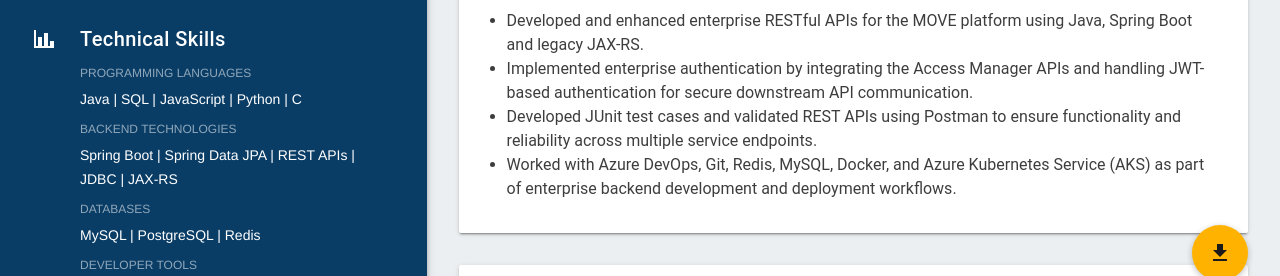
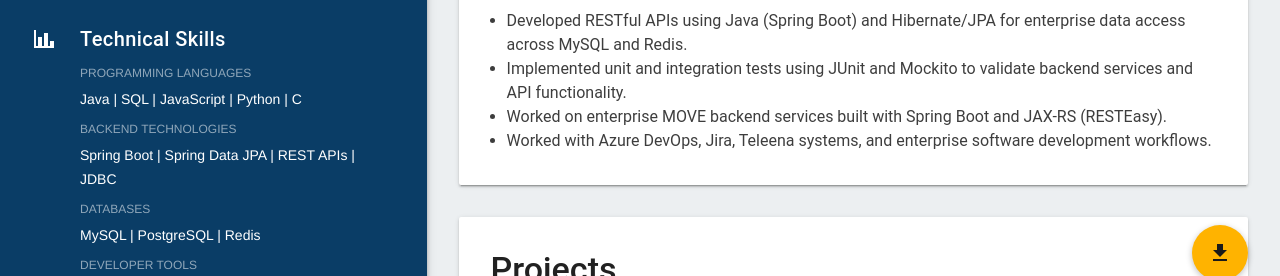
Before and after one commit to KartikHalkunde/kartikhalkunde.github.io, a plain HTML site: page index.html in a window 1280 px wide. Shown: the part 487-763 px from the top of the page. Drawn offline with Linux system fonts and the light colour scheme.

Commit message:
Updated designation in MLSC Club

```diff
--- a/index.html
+++ b/index.html
@@ -84,7 +84,7 @@
                         <li>
                             <p class="mdl-typography--caption mdl-typography--caption-color-contrast">Backend
                                 Technologies</p>
-                            <p class="mdl-typography--body-1">Spring Boot | Spring Data JPA | REST APIs | JDBC | JAX-RS
+                            <p class="mdl-typography--body-1">Spring Boot | Spring Data JPA | REST APIs | JDBC
                             </p>
                         </li>
                         <li>
@@ -101,8 +101,7 @@
                         <li>
                             <p class="mdl-typography--caption mdl-typography--caption-color-contrast">Core CS Concepts
                             </p>
-                            <p class="mdl-typography--body-1">Data Structures & Algorithms | OOP | DBMS | OS | System
-                                Design</p>
+                            <p class="mdl-typography--body-1">Data Structures & Algorithms | OOP | DBMS </p>
                         </li>
                     </ul>
                 </div>
@@ -139,17 +138,10 @@
                         Summer 2026 | Mumbai, India
                     </p>
                     <ul class="mdl-typography--subhead mdl-typography--subhead-color-contrast">
-                        <li>Developed and enhanced enterprise RESTful APIs for the MOVE platform using Java, Spring Boot
-                            and legacy JAX-RS.</li>
-                        <li>Implemented enterprise authentication by integrating the Access Manager APIs and handling
-                            JWT-based authentication
-                            for secure downstream API communication.</li>
-                        <li>Developed JUnit test cases and validated REST APIs using Postman to ensure functionality and
-                            reliability across
-                            multiple service endpoints.</li>
-                        <li>Worked with Azure DevOps, Git, Redis, MySQL, Docker, and Azure Kubernetes Service (AKS) as
-                            part of enterprise
-                            backend development and deployment workflows.</li>
+                        <li>Developed RESTful APIs using Java (Spring Boot) and Hibernate/JPA for enterprise data access across MySQL and Redis.</li>
+                        <li>Implemented unit and integration tests using JUnit and Mockito to validate backend services and API functionality.</li>
+                        <li>Worked on enterprise MOVE backend services built with Spring Boot and JAX-RS (RESTEasy).</li>
+                        <li>Worked with Azure DevOps, Jira, Teleena systems, and enterprise software development workflows.</li>
                     </ul>
                 </section>
             </section>
@@ -269,7 +261,7 @@
                         Microsoft Learn Student Club (MLSC)
                     </h3>
                     <p class="mdl-typography--subhead mdl-typography--subhead-color-contrast">
-                        App Development Coordinator
+                        App Development Associate
                     </p>
                     <p class="mdl-typography--body-1 mdl-typography--body-1-color-contrast">
                     <ul class="mdl-typography--subhead mdl-typography--subhead-color-contrast">
```
